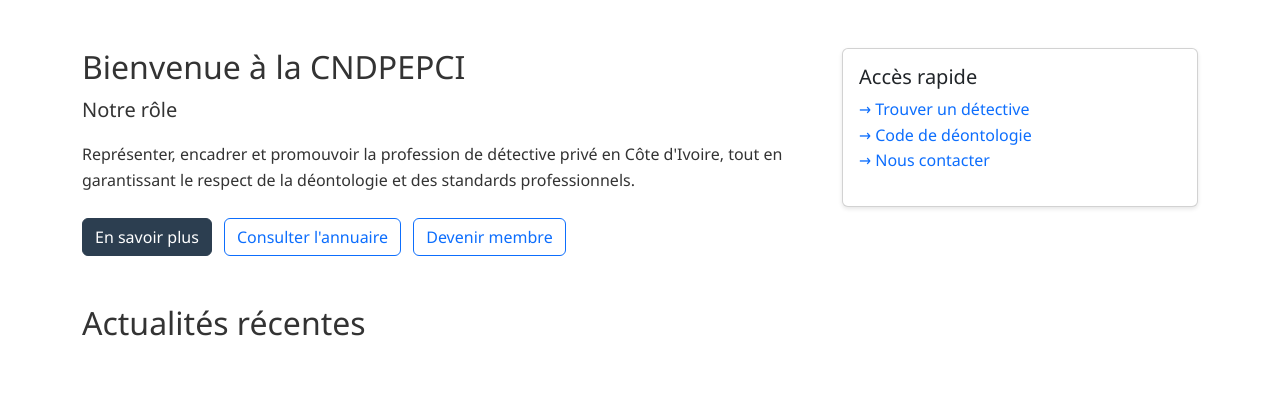
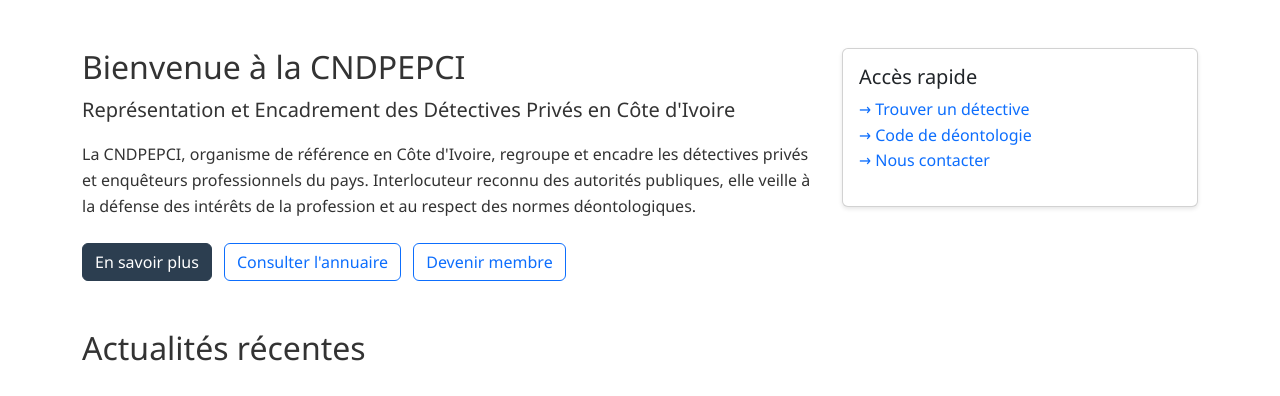
Before and after one commit to Loicqra12/cndpepci, a Flask app: page / in a window 1280 px wide. Shown: the part 582-978 px from the top of the page. Run offline with Flask 3, Linux system fonts and the light colour scheme; data that the repository does not hold is empty; some libraries are stand-ins or nearby versions.

Commit message:
Agent query: Veuillez vérifier si les modifications suivantes sont bien appliquées: 1. Le titre "Notre rôle" a été remplacé par "Représentation et Encadrement des Détectives Privés en Côte d'Ivoire", 2. Le texte de présentation a été mis à jour avec le nouveau texte concernant la CNDPEPCI.

```diff
--- a/templates/home.html
+++ b/templates/home.html
@@ -15,8 +15,8 @@
     <div class="row">
         <div class="col-md-8">
             <h2>Bienvenue à la CNDPEPCI</h2>
-            <p class="lead">Notre rôle</p>
-            <p>Représenter, encadrer et promouvoir la profession de détective privé en Côte d'Ivoire, tout en garantissant le respect de la déontologie et des standards professionnels.</p>
+            <p class="lead">Représentation et Encadrement des Détectives Privés en Côte d'Ivoire</p>
+            <p>La CNDPEPCI, organisme de référence en Côte d'Ivoire, regroupe et encadre les détectives privés et enquêteurs professionnels du pays. Interlocuteur reconnu des autorités publiques, elle veille à la défense des intérêts de la profession et au respect des normes déontologiques.</p>
             <div class="mt-4">
                 <a href="{{ url_for('about') }}" class="btn btn-primary">En savoir plus</a>
                 <a href="{{ url_for('directory') }}" class="btn btn-outline-primary ms-2">Consulter l'annuaire</a>
```
